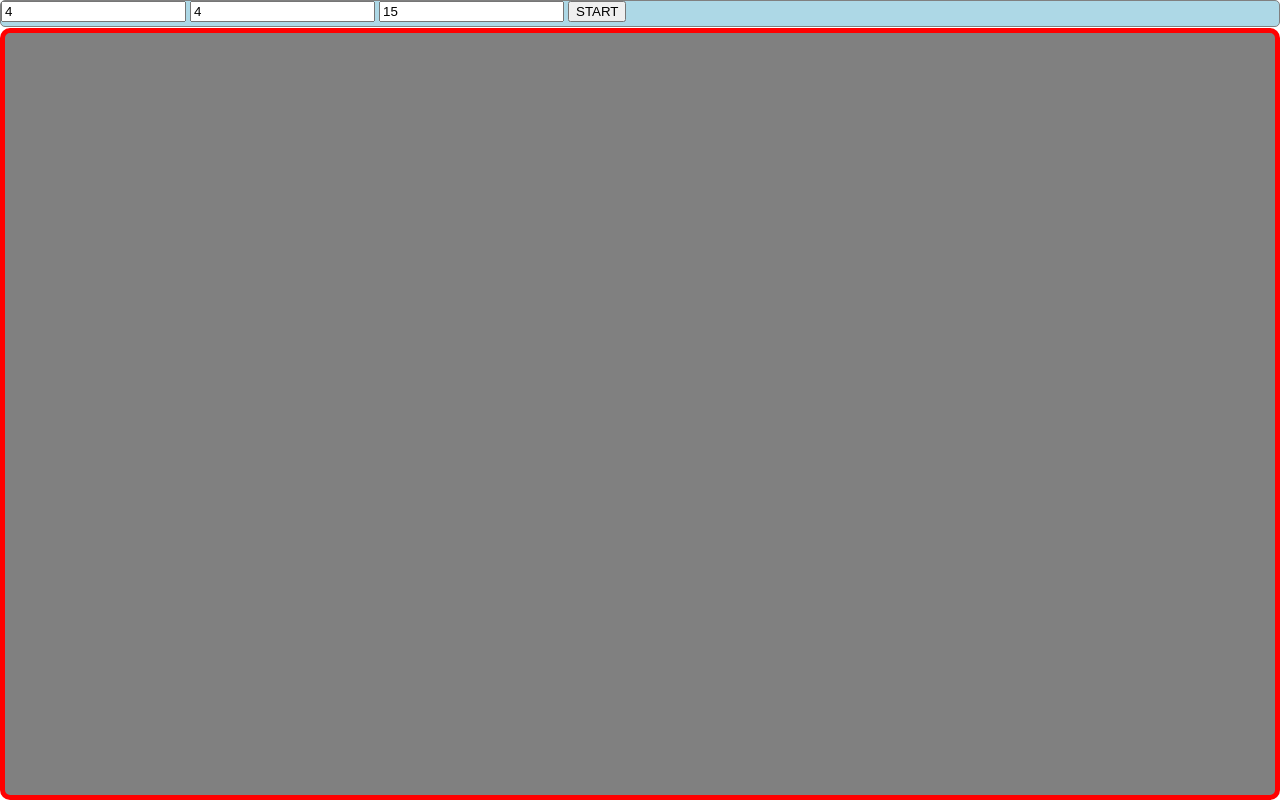
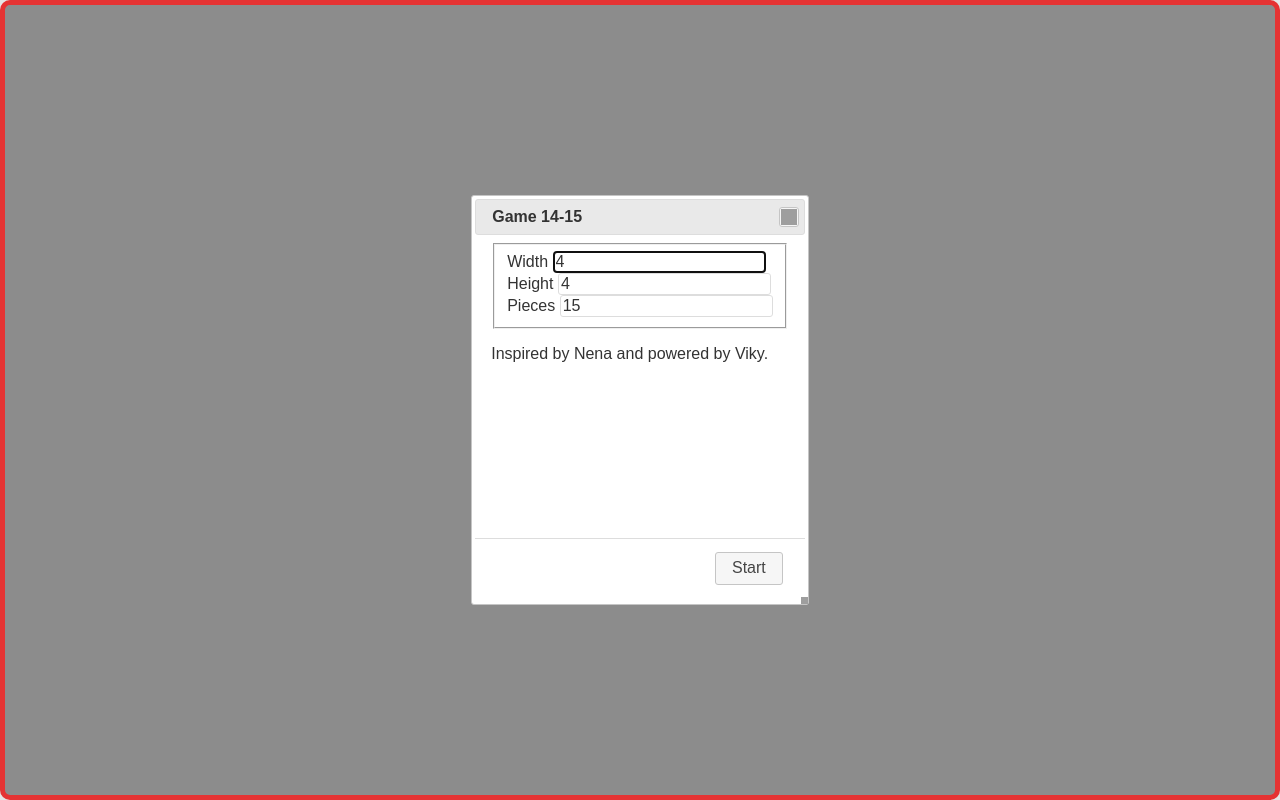
Before and after one commit to c-bik/game1415, a plain HTML site: page index.html in a window 1280 px wide. Drawn offline with nearby package versions, Linux system fonts and the light colour scheme; grey boxes are pictures that could not be loaded.

Commit message:
start dialog

```diff
--- a/game.js
+++ b/game.js
@@ -2,6 +2,41 @@ var BOARD_WIDTH     = 4;
 var BOARD_HEIGHT    = 4;
 var MAX_COUNT       = 15;
 var game            = null;
+
+function start_game()
+{
+    $('<div title="Game 14-15">'+
+    '  <form>'+
+    '  <fieldset>'+
+    '    <label for="borad-width">Width</label>'+
+    '    <input type="text" name="borad-width" id="borad-width" value="4" class="text ui-widget-content ui-corner-all" />'+
+    '    <label for="borad-height">Height</label>'+
+    '    <input type="text" name="borad-height" id="borad-height" value="4" class="text ui-widget-content ui-corner-all" />'+
+    '    <label for="borad-max">Pieces</label>'+
+    '    <input type="text" name="borad-max" id="borad-max" value="15" class="text ui-widget-content ui-corner-all" />'+
+    '  </fieldset>'+
+    '  </form>'+
+    '  <p>Inspired by Nena and powered by Viky.</p>'+
+    '</div>')
+        .dialog({
+            autoOpen: true,
+            height: 410,
+            width: 330,
+            modal: true,
+            buttons: {
+                "Start": function() {
+                    $(window).resize(function(e) {
+                            adjust_pieces();
+                    });
+                    build_game();
+                    $(this).dialog("close");
+                },
+            },
+            close: function() {
+                $(this).remove();
+            }
+        });
+}
 
 function build_game()
 {
--- a/index.html
+++ b/index.html
@@ -8,13 +8,6 @@
 </head>
 
 <body>
-    <div id="title-bar" class="game-bar">
-        <span id="game-time" class="game-timer"></span>
-        <input id="borad-width" type="text" value="4"/>
-        <input id="borad-height" type="text" value="4"/>
-        <input id="borad-max" type="text" value="15"/>
-        <input id="game-start" type="button" value="START"/>
-    </div>
     <div id="main-body" class="game-board"></div>
     <script language='javascript' src="http://code.jquery.com/jquery-1.9.1.min.js"></script>
     <script language='javascript' src="http://code.jquery.com/ui/1.10.2/jquery-ui.min.js"></script>
@@ -22,14 +15,7 @@
 
     <script language='javascript'>
         $(document).ready(function() {
-            $(window)
-                .resize(function(e) {
-                    adjust_pieces();
-                });
-
-            $('#game-start').click(function(e) {
-                build_game();
-            });
+            start_game();
         });
     </script>
 </body>
--- a/styles.css
+++ b/styles.css
@@ -1,4 +1,6 @@
-.game-bar {
+@import url('http://code.jquery.com/ui/1.10.1/themes/base/jquery-ui.css');
+
+/*.game-bar {
 	padding: 0;
     border-bottom-right-radius: 5px;
     border-bottom-left-radius: 5px;
@@ -11,7 +13,7 @@
     left:0px;
     right:0px;
     height:25px;
-}
+}*/
 
 .game-board {
 	padding: 0;
@@ -22,7 +24,7 @@
     position: absolute;
     background: grey;
     border:5px solid red;
-    top:28px;
+    top:0px;
     left:0px;
     right:0px;
     bottom:0px;
```
